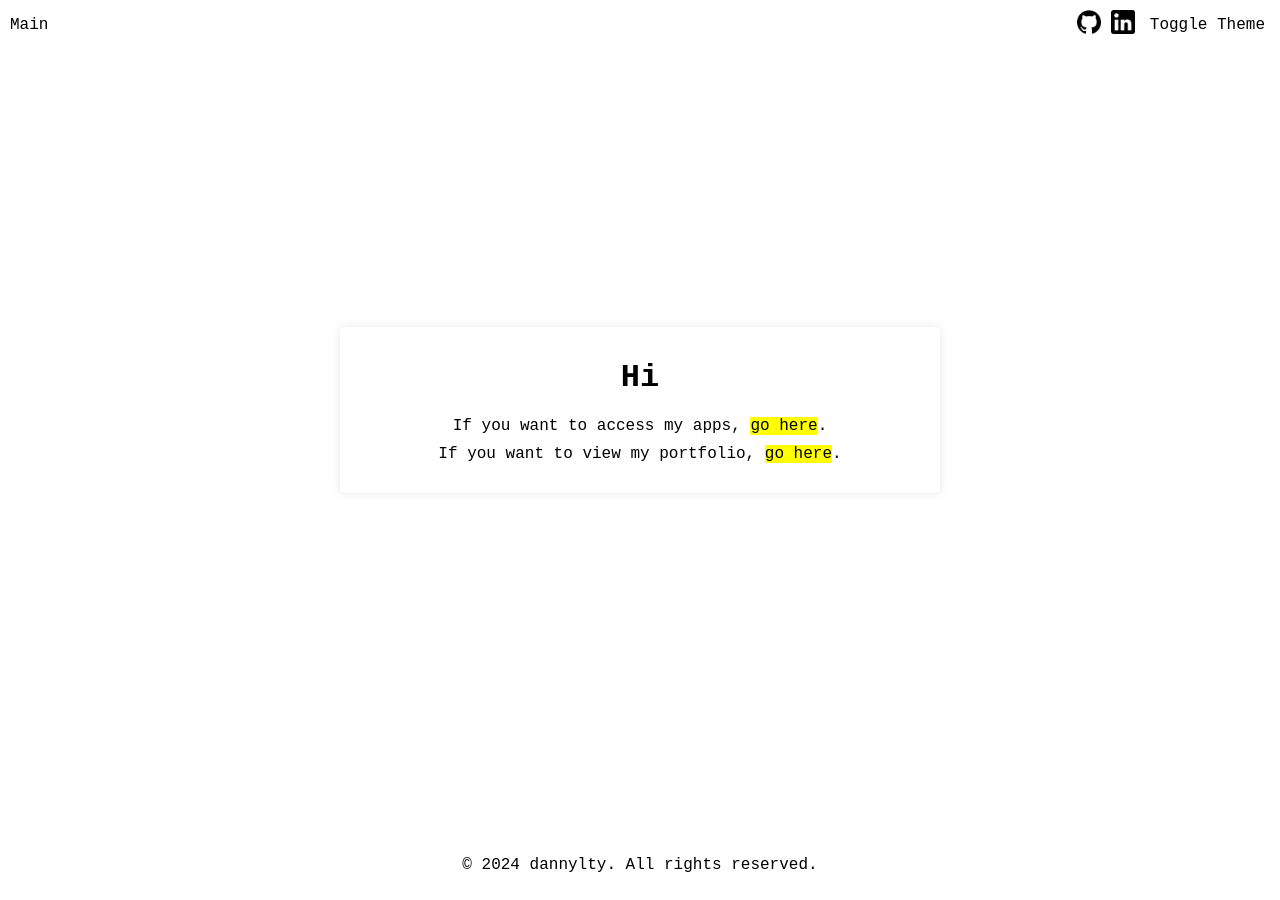
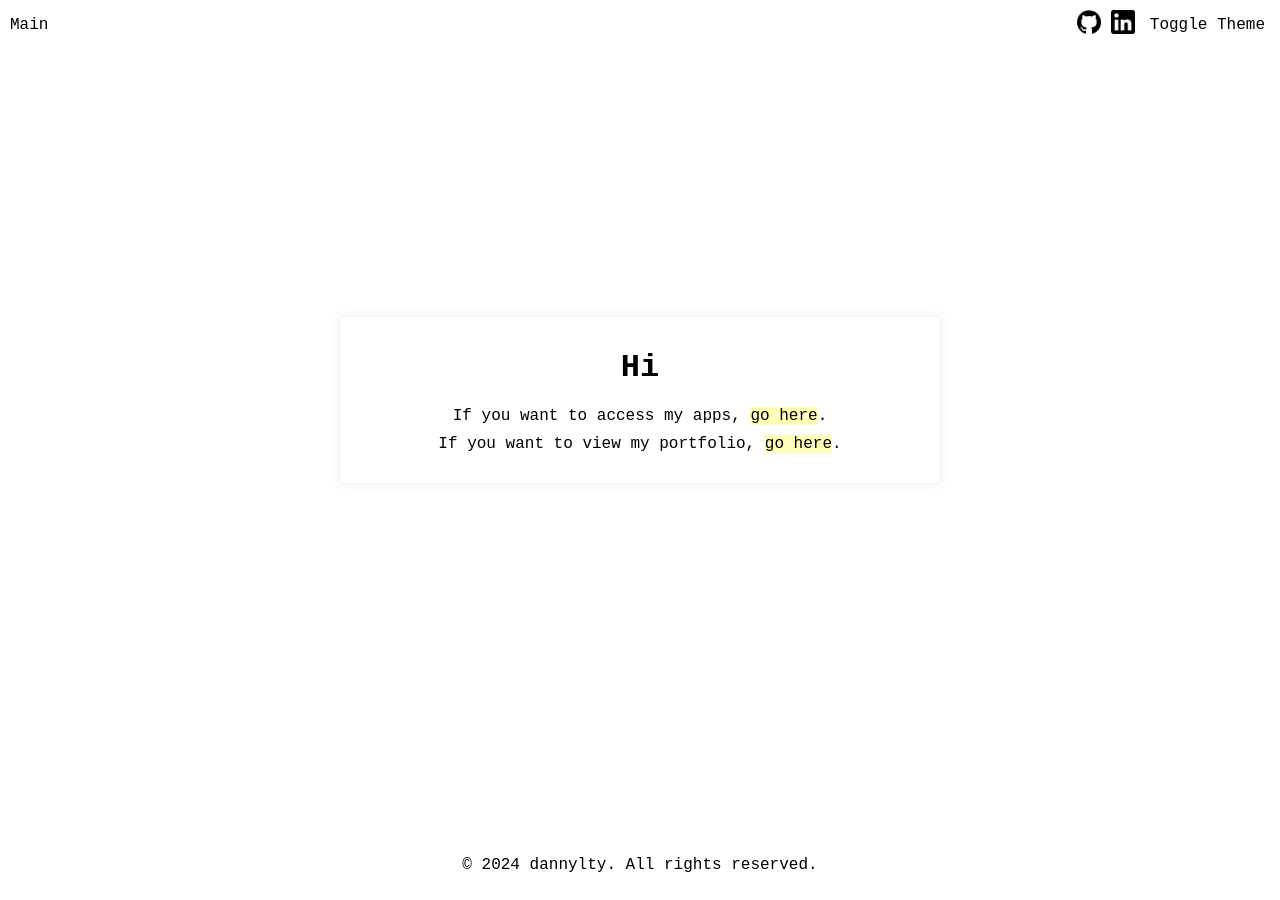
Before and after one commit to dannylty/portfolio, a Jekyll site: the page built from index.md, in a window 1280 px wide and 900 px high. Built offline with Jekyll 4.4.1, drawn with Linux system fonts in a browser that asks for light colours.

Commit message:
Before changing to scss

```diff
--- a/assets/css/main.css
+++ b/assets/css/main.css
@@ -19,6 +19,10 @@
     }
 }
 
+mark {
+    background-color:#fffeb7;
+}
+
 body {
     font-family: 'Roboto Slab', Roboto Slab, monospace;
     background-color: var(--background-color);
@@ -28,7 +32,7 @@ body {
     align-items: flex-start; /* Changed from center to start */
     height: 100vh;
     margin: 0;
-    padding-top: 50px; /* Added padding to push content below the header */
+    padding-top: 40px; /* Added padding to push content below the header */
 }
 
 .container {
```
Also changed, not shown: index.md (+1 -2 lines), _sass/_base.scss (added), _sass/base.scss (deleted), 2 other files.
